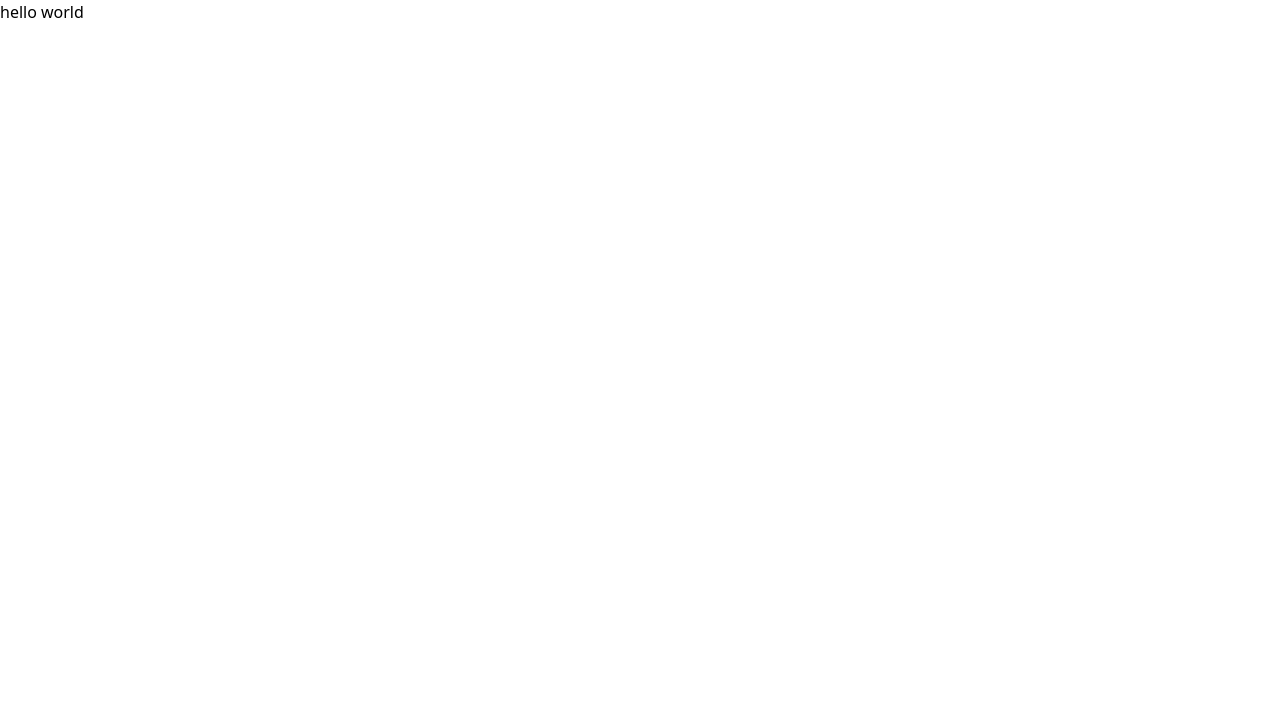
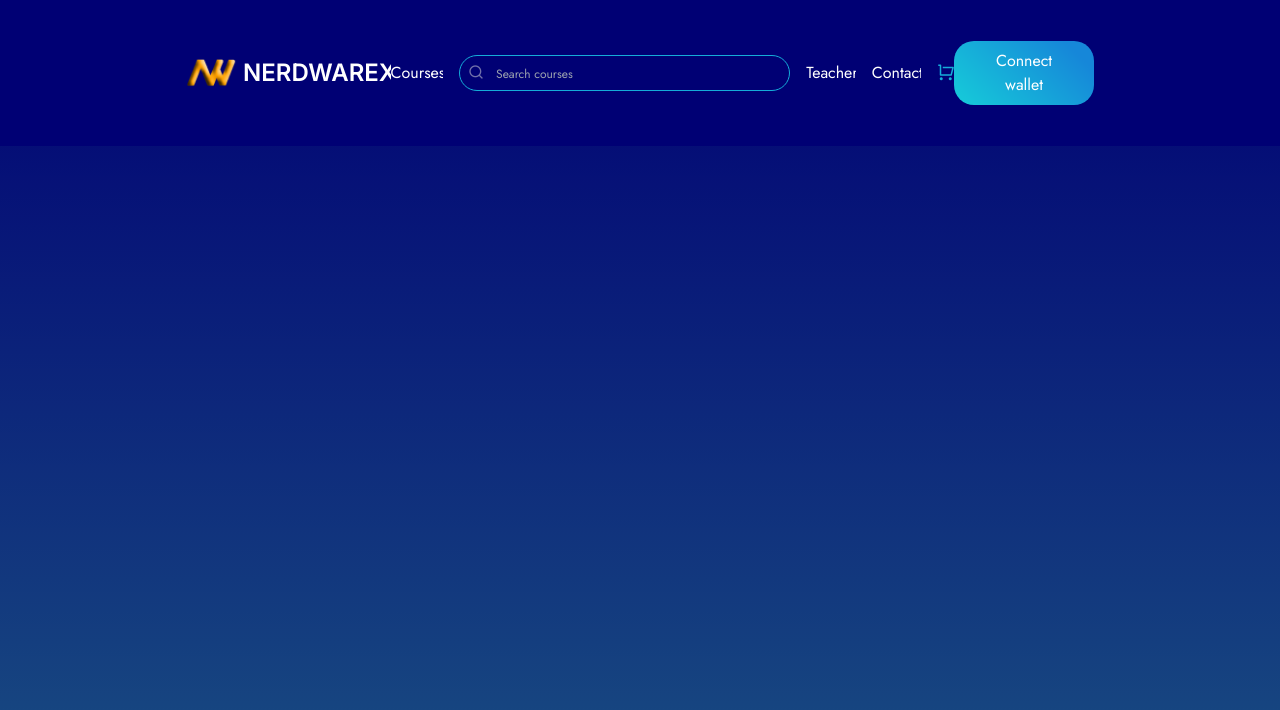
Before and after one commit to NerdwareX/waitlist-react, a React (Create React App) app: page / in a window 1280 px wide. Shown: the top 710 px of the page. Built offline with nearby package versions, Linux system fonts and the light colour scheme.

Commit message:
modified navbar component

```diff
--- a/package.json
+++ b/package.json
@@ -6,6 +6,7 @@
     "@testing-library/jest-dom": "^5.16.5",
     "@testing-library/react": "^13.4.0",
     "@testing-library/user-event": "^13.5.0",
+    "framer-motion": "^7.6.19",
     "react": "^18.2.0",
     "react-dom": "^18.2.0",
     "react-scripts": "5.0.1",
--- a/public/index.html
+++ b/public/index.html
@@ -10,6 +10,9 @@
       content="Web site created using create-react-app"
     />
 
+    <!-- remix icons cdn link -->
+    <link href="https://cdn.jsdelivr.net/npm/remixicon@2.5.0/fonts/remixicon.css" rel="stylesheet">
+
     <title>Waitlist Homepage</title>
   </head>
   <body>
--- a/src/App.js
+++ b/src/App.js
@@ -1,10 +1,11 @@
+import Home from "./pages/Home";
 
 
 function App() {
   return (
-    <div className="App">
-      hello world
-    </div>
+    <>
+      <Home />
+    </>
   );
 }
 
--- /dev/null
+++ b/src/components/Navbar.jsx
@@ -0,0 +1,107 @@
+import React, { useState } from "react";
+import logo from "../assets/logo.png";
+import { motion } from "framer-motion";
+
+const Navbar = () => {
+  const [showLinks, setShowLinks] = useState(false);
+
+  const showAllLinks = () => setShowLinks(!showLinks);
+
+  return (
+    <>
+      {/* desktop */}
+      <header className="w-full py-[41px] flex items-center fixed top-0 xl:px-[186px] lg:px-20 px-8 bg-[#000074] z-[150]">
+        <nav className="w-full h-full flex items-center justify-between">
+          {/* left */}
+          <div className="flex items-center sm:gap-1 gap-0">
+            <img src={logo} alt="company logo" />
+            <h1 className="font-Inter text-white text-base sm:text-2xl font-semibold">
+              NERDWAREX
+            </h1>
+          </div>
+          {/* right */}
+          <ul className="xl:flex items-center gap-4 hidden">
+            <li className="text-white">Courses</li>
+            <li className="text-white relative  w-[345px] h-[36px] border border-[#15add9] rounded-[20px] ">
+              <div className="absolute top-1 left-2">
+                <i className="ri-search-line text-[#7171aa]"></i>
+              </div>
+              <input
+                type="text"
+                placeholder="Search courses"
+                className="w-full h-full bg-transparent pl-9 placeholder:text-xs text-white text-sm caret-[#15add9] outline-none focus:border-2 border-[#15add9] duration-300"
+              />
+            </li>
+            <li className="text-white">Teacher</li>
+            <li className="text-white">Contact</li>
+            <motion.li
+              className="text-[#15add9] text-lg"
+              whileTap={{ scale: 0.9 }}
+            >
+              <i className="ri-shopping-cart-line"></i>
+            </motion.li>
+          </ul>
+          <div className="flex items-center gap-4 ">
+            <motion.button
+              className="px-[23px] py-2 btn-primary rounded-[20px] text-white hidden md:flex"
+              whileTap={{ scale: 0.9 }}
+            >
+              Connect wallet
+            </motion.button>
+            <motion.div
+              className="text-white text-lg cursor-pointer xl:hidden"
+              onClick={showAllLinks}
+              whileTap={{ scale: 0.9 }}
+            >
+              <i className="ri-menu-fill"></i>
+            </motion.div>
+          </div>
+        </nav>
+      </header>
+
+      {/* mobile and tablet */}
+      <div
+        className={`fixed top-0 right-0 left-0 bottom-0 h-screen w-full z-[200] opacity-100 duration-300 ease-in bg-[rgba(0,0,0,0.3)] xl:hidden ${
+          showLinks
+            ? "opacity-100 visible translate-x-0"
+            : "opacity-0 invisible translate-x-8"
+        }`}
+      >
+        <div className="w-full h-screen bg-[#000074] max-w-xs absolute top-0 right-0 xl:hidden">
+          <ul className=" w-full h-full flex items-center justify-center gap-6 flex-col">
+            <li className="text-white">Courses</li>
+            <li className="text-white relative w-[200px] sm:w-[280px] h-[36px] border border-[#15add9] rounded-[20px] ">
+              <div className="absolute top-1 left-2">
+                <i className="ri-search-line text-[#7171aa]"></i>
+              </div>
+              <input
+                type="text"
+                placeholder="Search courses"
+                className="w-full h-full bg-transparent pl-9 placeholder:text-xs text-white text-sm caret-[#15add9] outline-none focus:border-2 border-[#15add9] duration-300"
+              />
+            </li>
+            <li className="text-white">Teacher</li>
+            <li className="text-white">Contact</li>
+            <li className="text-[#15add9] text-lg">
+              <i className="ri-shopping-cart-line"></i>
+            </li>
+            <motion.li className="flex md:hidden" whileTap={{ scale: 0.9 }}>
+              <button className="px-[23px] py-2 btn-primary rounded-[20px] text-white">
+                Connect wallet
+              </button>
+            </motion.li>
+          </ul>
+        </div>
+        <motion.div
+          className="absolute top-6 right-6 cursor-pointer text-2xl text-white"
+          onClick={showAllLinks}
+          whileTap={{ rotate: 360 }}
+        >
+          <i className="ri-close-fill"></i>
+        </motion.div>
+      </div>
+    </>
+  );
+};
+
+export default Navbar;
--- a/src/index.css
+++ b/src/index.css
@@ -1,4 +1,23 @@
+/* font */
+@import url('https://fonts.googleapis.com/css2?family=Inter:wght@600&family=Jost:wght@400;500;600&display=swap');
 
+/* RESET STYLES */
+* {
+  margin: 0;
+  padding: 0;
+  box-sizing: border-box;
+  overflow-x: hidden;
+}
+
+.home-bg {
+  background: linear-gradient(180deg, #000074 0%, rgba(0, 58, 116, 0.9) 100%);
+  background-repeat: no-repeat;
+
+}
+
+.btn-primary {
+  background: linear-gradient(224.06deg, #1687D9 14.4%, #16C8D9 94.95%);
+}
 
 @tailwind base;
 @tailwind components;
--- /dev/null
+++ b/src/pages/Home.jsx
@@ -0,0 +1,12 @@
+import React from "react";
+import Navbar from "../components/Navbar";
+
+const Home = () => {
+  return <>
+    <section className="home-bg w-full min-h-screen font-Jost">
+      <Navbar />
+    </section>
+  </>;
+};
+
+export default Home;
--- a/tailwind.config.js
+++ b/tailwind.config.js
@@ -2,7 +2,18 @@
 module.exports = {
   content: ["./src/**/*.{js,jsx,ts,tsx}"],
   theme: {
-    extend: {},
+    fontFamily: {
+      Inter: ["Inter", "sans-serif"],
+      Jost: ["Jost", "sans-serif"],
+    },
+    extend: {
+      screens: {
+        sm: "480px",
+        md: "768px",
+        lg: "1024px",
+        xl: "1200px",
+      },
+    },
   },
   plugins: [],
 };
```
Also changed, not shown: 1 other file (tests, documents, lock files or other folders).
